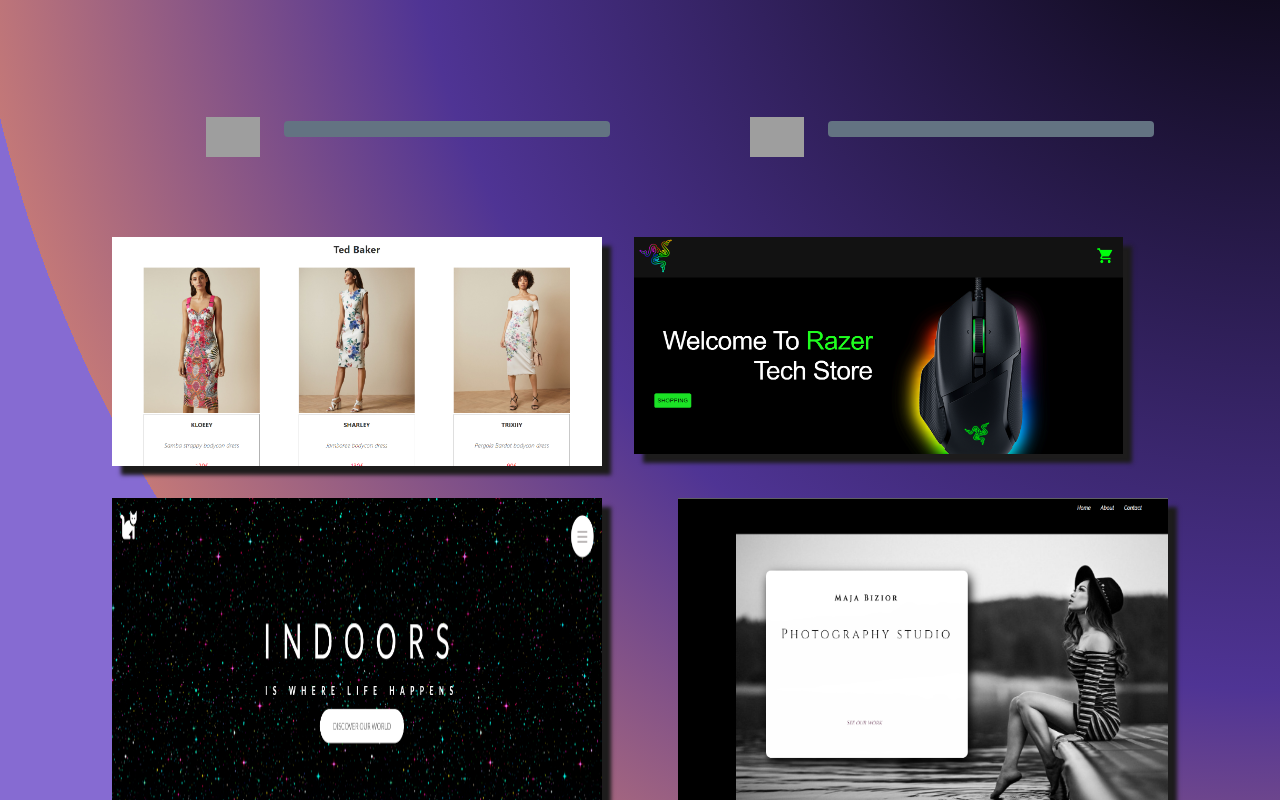
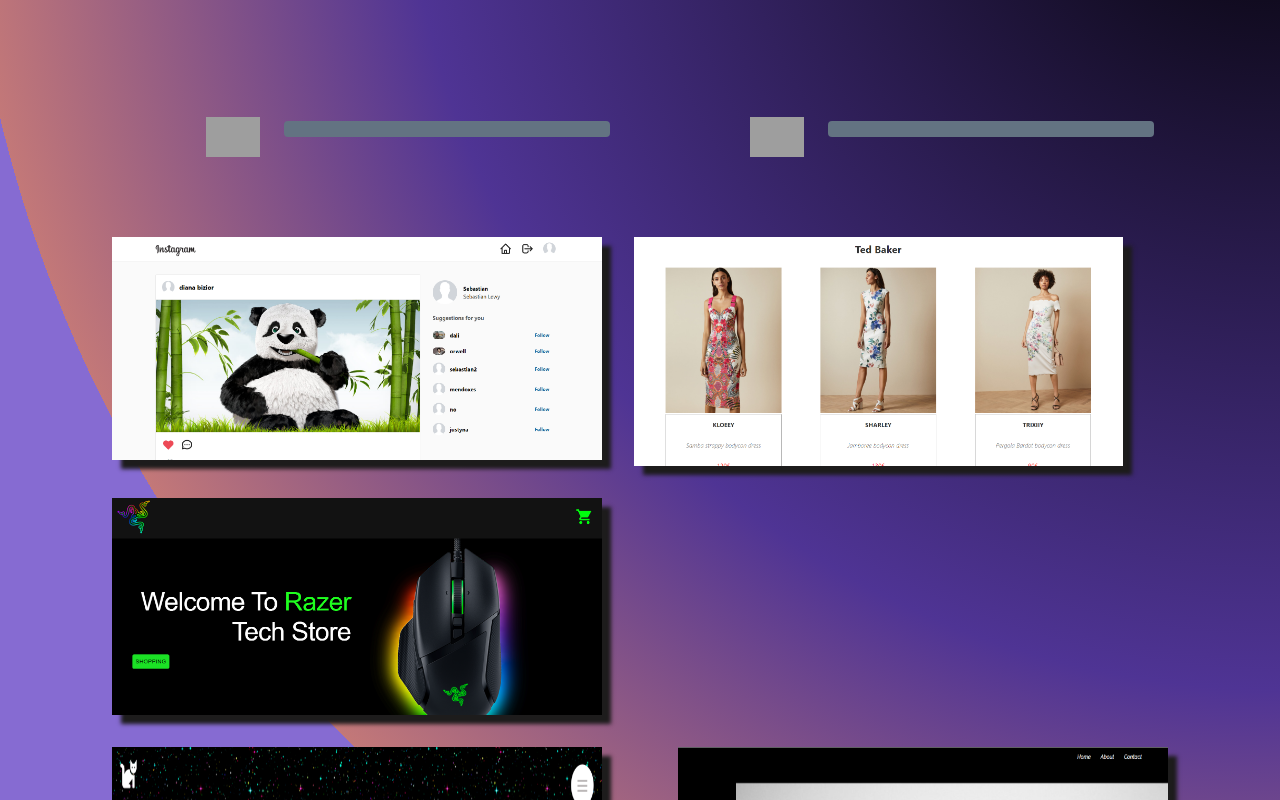
Before and after one commit to Mendoxes/Portfolio, a plain HTML site: page index.html in a window 1280 px wide. Shown: the part 1452-2252 px from the top of the page. Drawn offline with nearby package versions, Linux system fonts and the light colour scheme; grey boxes are pictures that could not be loaded; a web font is replaced by a local one.

Commit message:
Add files via upload
ok

```diff
--- a/index.html
+++ b/index.html
@@ -169,6 +169,7 @@
 
           </div>
         </div>
+        <a id="projects" class="imgclass" href="https://insta-steel.vercel.app/"><img class="sto"   src="7.png" alt=""></a>
         <a id="projects" class="imgclass" href="https://mendoxes.github.io/Clothes/"><img class="sto"   src="5.png" alt=""></a>
         <a id="projects" class="imgclass" href="https://razer-shop.vercel.app/"><img class="sto"   src="6.png" alt=""></a>
         <div class="second__parse">
```
Also changed, not shown: 7.png (added).
